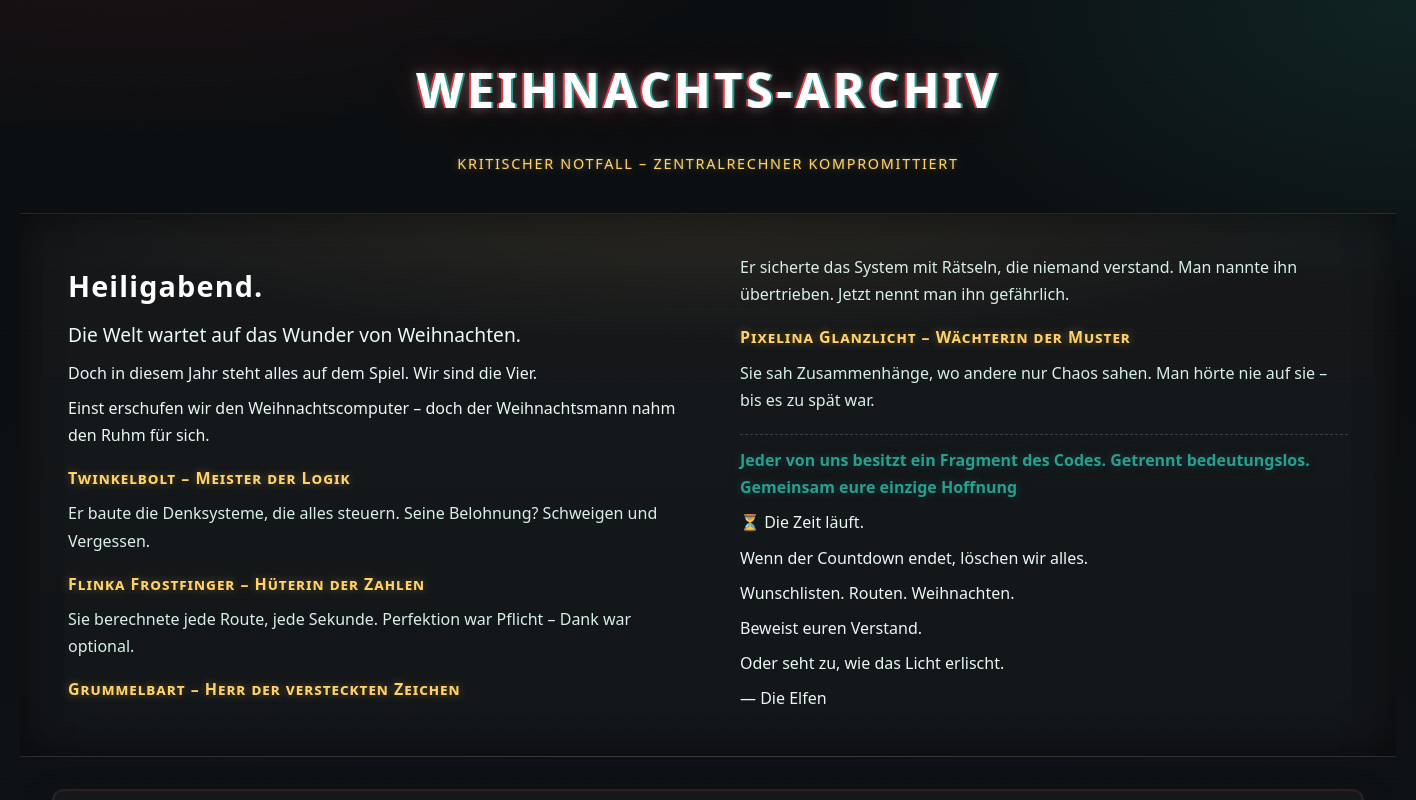
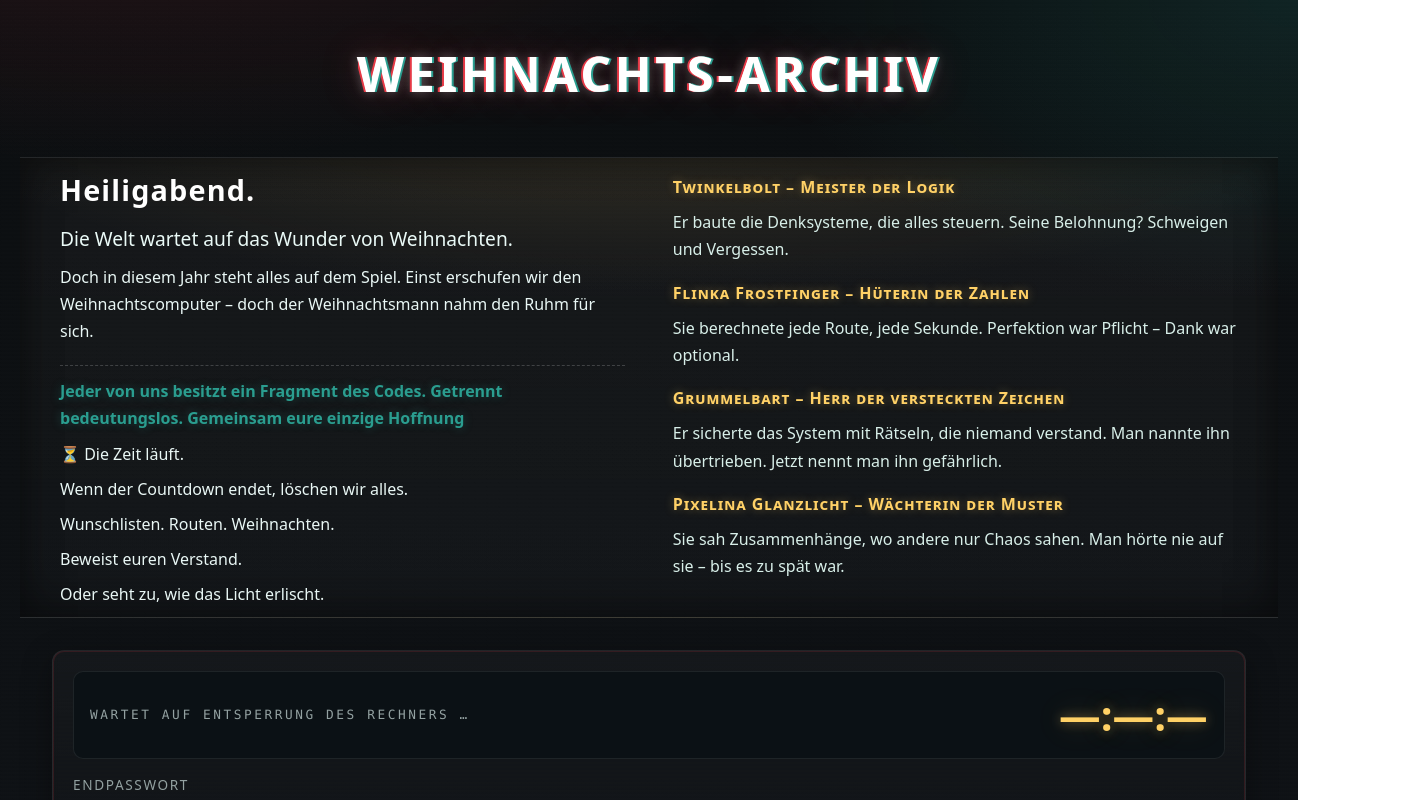
Before and after one commit to JariP5/xmas-escape-room, a React (Vite) app in the folder my-react-app/: page / in a window 1280 px wide. Shown: the top 800 px of the page, 1416 px wide, since content can reach past the window. Built offline with nearby package versions, Linux system fonts and the light colour scheme.

Commit message:
Complete formatting

```diff
--- a/my-react-app/src/App.css
+++ b/my-react-app/src/App.css
@@ -16,7 +16,7 @@
 .app {
   position: relative;
   min-height: 100vh;
-  padding: 2rem 1.25rem 3rem;
+  padding: 1rem 1.25rem 3rem;
   display: grid;
   grid-template-rows: auto auto 1fr auto;
   gap: 1.5rem;
@@ -44,13 +44,6 @@
 }
 
 .header { text-align: center; }
-.subtitle {
-  margin-top: .25rem;
-  letter-spacing: .12em;
-  font-size: .9rem;
-  color: var(--gold);
-  text-shadow: 0 0 8px rgba(255,209,102,.35), 0 0 2px rgba(255,255,255,.2);
-}
 
 .glitch {
   position: relative;
@@ -93,12 +86,11 @@
 }
 
 .story {
-  /* Full-bleed band across the entire viewport width */
-
-  width: 100vw;
+  width: 92vw;
 
   /* Visual design */
-  padding: 2.5rem min(6vw, 3rem);
+  padding-left: 2.5rem;
+  padding-right: 2.5rem;
   line-height: 1.7;
   color: #e9f7f5;
   background:
@@ -127,37 +119,28 @@
 
 /* Typography */
 .story p { margin: .5rem 0; }
-.story p:first-child {
+.left p:first-child {
   font-size: clamp(1.4rem, 3.2vw, 1.8rem);
   font-weight: 800;
   letter-spacing: .04em;
   color: #ffffff;
 }
-.story p:nth-of-type(2) {
+.left p:nth-of-type(2) {
   font-size: clamp(1.05rem, 2.2vw, 1.2rem);
   color: #eafaf7;
 }
 
-/* Highlight the four elf names */
-.story p:nth-of-type(5),
-.story p:nth-of-type(7),
-.story p:nth-of-type(9),
-.story p:nth-of-type(11) {
-  margin-top: 1rem;
+/* Elf block styles */
+.right .elf { margin: 1rem 0; }
+.elf-name {
+  margin-top: .5rem;
   font-variant: small-caps;
   letter-spacing: .06em;
   color: var(--gold);
   text-shadow: 0 0 10px rgba(255,209,102,.35);
   font-weight: 800;
 }
-
-/* Body lines below each name */
-.story p:nth-of-type(6),
-.story p:nth-of-type(8),
-.story p:nth-of-type(10),
-.story p:nth-of-type(12) {
-  color: #d8efe9;
-}
+.elf-desc { color: #d8efe9; }
 
 /* Final code line emphasis */
 .story p.final-code {
@@ -169,13 +152,10 @@
   font-weight: 700;
 }
 
-/* Responsive multi-column layout on wide screens */
+/* Two-column responsive layout for story content */
+.story .columns { display: grid; gap: clamp(1.5rem, 4vw, 3rem); }
 @media (min-width: 900px) {
-  .story {
-    column-count: 2;
-    column-gap: clamp(2rem, 6vw, 4rem);
-  }
-  .story p { break-inside: avoid; }
+  .story .columns { grid-template-columns: 1fr 1fr; align-items: start; }
 }
 
 .story .warning { color: var(--danger); font-weight: 600; }
--- a/my-react-app/src/App.tsx
+++ b/my-react-app/src/App.tsx
@@ -85,29 +85,40 @@ function App() {
       <div className="scanlines" aria-hidden />
       <header className="header">
         <h1 className="glitch" data-text="WEIHNACHTS-ARCHIV">WEIHNACHTS-ARCHIV</h1>
-        <p className="subtitle">KRITISCHER NOTFALL – ZENTRALRECHNER KOMPROMITTIERT</p>
       </header>
 
       <section className="story">
+        <div className="columns">
+          <div className="left">
             <p>Heiligabend.</p>
             <p>Die Welt wartet auf das Wunder von Weihnachten.</p>
-        <p>Doch in diesem Jahr steht alles auf dem Spiel.  Wir sind die Vier.</p>
-        <p>Einst erschufen wir den Weihnachtscomputer – doch der Weihnachtsmann nahm den Ruhm für sich.</p>
-        <p>Twinkelbolt – Meister der Logik</p>
-        <p>Er baute die Denksysteme, die alles steuern. Seine Belohnung? Schweigen und Vergessen.</p>
-        <p>Flinka Frostfinger – Hüterin der Zahlen</p>
-        <p>Sie berechnete jede Route, jede Sekunde. Perfektion war Pflicht – Dank war optional.</p>
-        <p>Grummelbart – Herr der versteckten Zeichen</p>
-        <p>Er sicherte das System mit Rätseln, die niemand verstand. Man nannte ihn übertrieben. Jetzt nennt man ihn gefährlich.</p>
-        <p>Pixelina Glanzlicht – Wächterin der Muster</p>
-        <p>Sie sah Zusammenhänge, wo andere nur Chaos sahen. Man hörte nie auf sie – bis es zu spät war.</p>
+            <p>Doch in diesem Jahr steht alles auf dem Spiel. Einst erschufen wir den Weihnachtscomputer – doch der Weihnachtsmann nahm den Ruhm für sich.</p>
             <p className="final-code">Jeder von uns besitzt ein Fragment des Codes. Getrennt bedeutungslos. Gemeinsam eure einzige Hoffnung</p>
             <p>⏳ Die Zeit läuft.</p>
             <p>Wenn der Countdown endet, löschen wir alles.</p>
             <p>Wunschlisten. Routen. Weihnachten.</p>
             <p>Beweist euren Verstand.</p>
             <p>Oder seht zu, wie das Licht erlischt.</p>
-        <p>— Die Elfen</p>
+          </div>
+          <div className="right">
+            <div className="elf">
+              <p className="elf-name">Twinkelbolt – Meister der Logik</p>
+              <p className="elf-desc">Er baute die Denksysteme, die alles steuern. Seine Belohnung? Schweigen und Vergessen.</p>
+            </div>
+            <div className="elf">
+              <p className="elf-name">Flinka Frostfinger – Hüterin der Zahlen</p>
+              <p className="elf-desc">Sie berechnete jede Route, jede Sekunde. Perfektion war Pflicht – Dank war optional.</p>
+            </div>
+            <div className="elf">
+              <p className="elf-name">Grummelbart – Herr der versteckten Zeichen</p>
+              <p className="elf-desc">Er sicherte das System mit Rätseln, die niemand verstand. Man nannte ihn übertrieben. Jetzt nennt man ihn gefährlich.</p>
+            </div>
+            <div className="elf">
+              <p className="elf-name">Pixelina Glanzlicht – Wächterin der Muster</p>
+              <p className="elf-desc">Sie sah Zusammenhänge, wo andere nur Chaos sahen. Man hörte nie auf sie – bis es zu spät war.</p>
+            </div>
+          </div>
+        </div>
       </section>
 
       <section className="panel">
```
Lines whose indentation alone changed are shown as unchanged.
